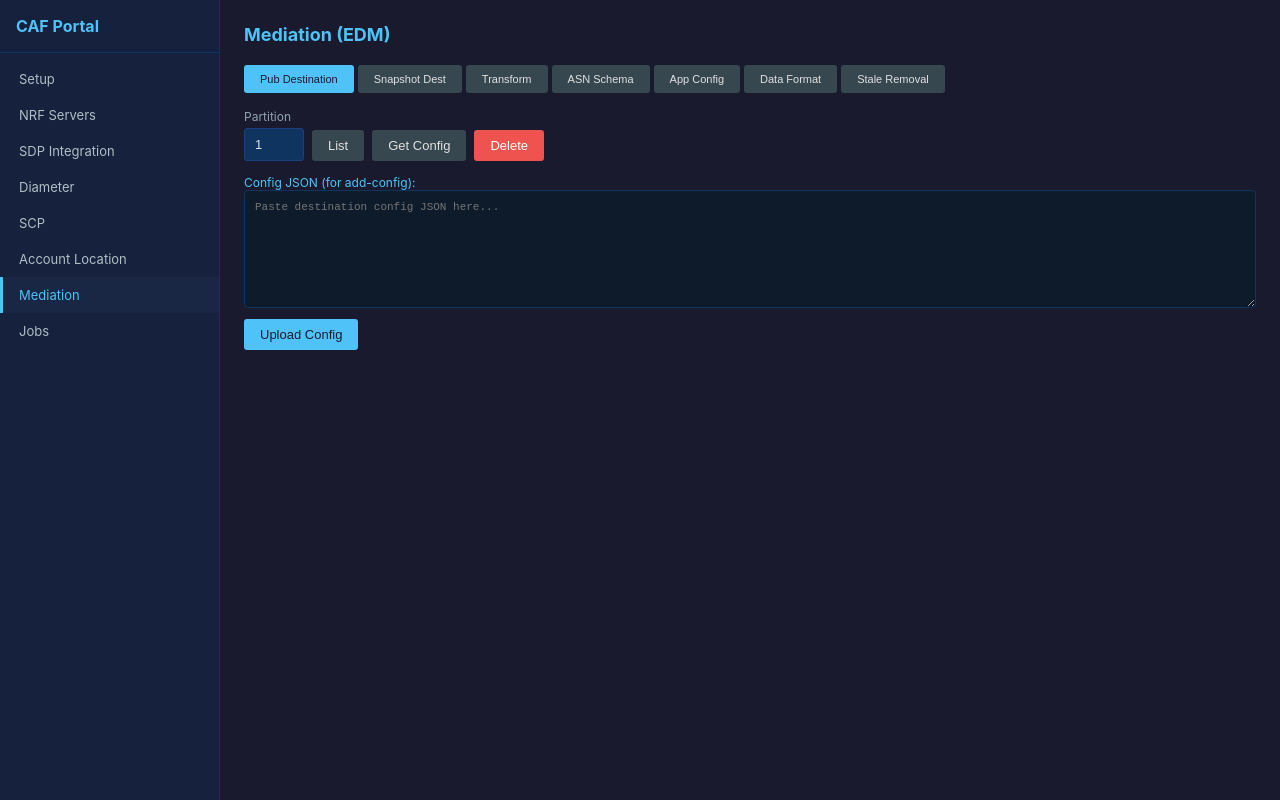
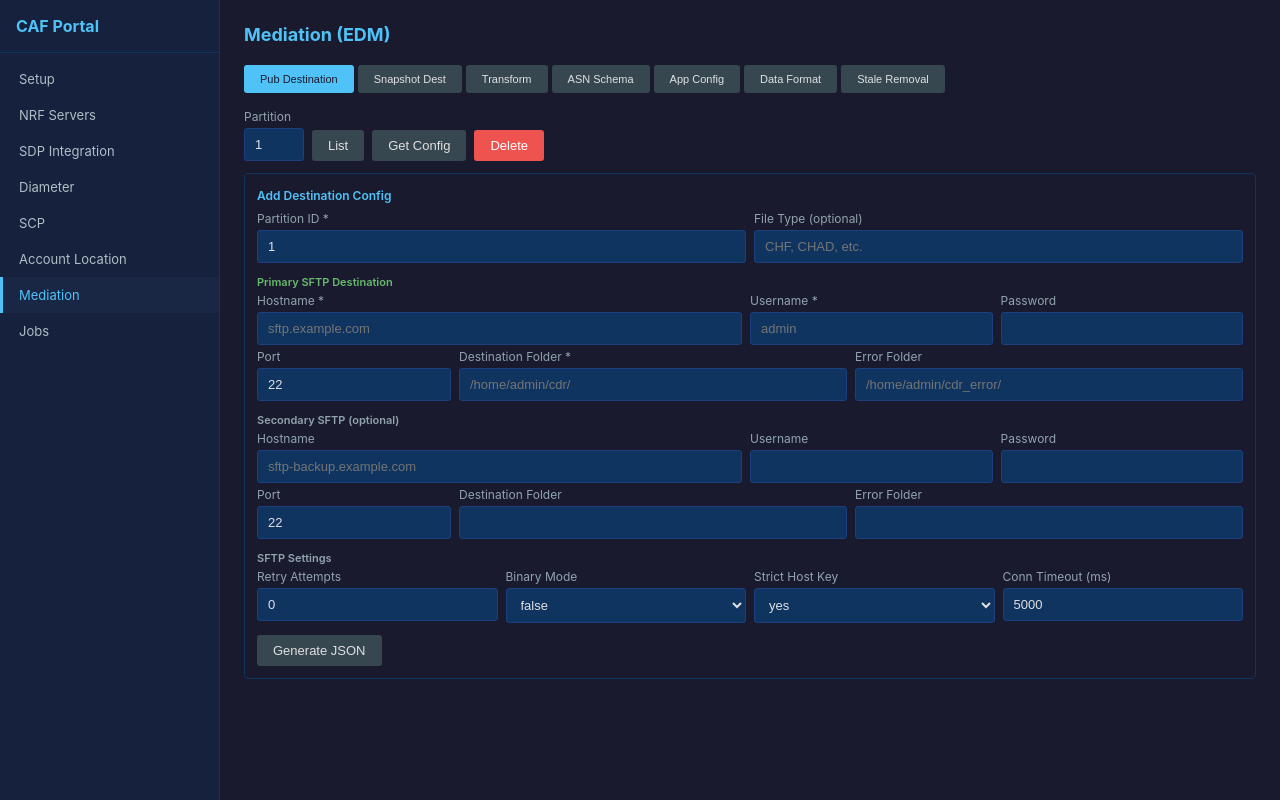
Before and after one commit to Sivanext2011/CAFAutomation, a React (Vite) app in the folder frontend/: page /mediation in a window 1280 px wide. Built offline with nearby package versions, Linux system fonts and the light colour scheme.

Commit message:
fix: Mediation Pub Destination - form-based input with Generate JSON for review before deploy

```diff
--- a/frontend/src/pages/MediationPage.tsx
+++ b/frontend/src/pages/MediationPage.tsx
@@ -10,7 +10,7 @@ import {
   edmStaleStatus, edmStaleRemove, edmStalePublish,
 } from '../api/client';
 
-type Tab = 'transform' | 'destination' | 'snapshot' | 'asn' | 'appconfig' | 'dataformat' | 'stale';
+type Tab = 'destination' | 'snapshot' | 'transform' | 'asn' | 'appconfig' | 'dataformat' | 'stale';
 
 export function MediationPage() {
   const navigate = useNavigate();
@@ -18,10 +18,30 @@ export function MediationPage() {
   const [loading, setLoading] = useState(false);
   const [output, setOutput] = useState('');
   const [popup, setPopup] = useState<{ type: 'success' | 'error'; message: string; jobId?: string } | null>(null);
+  const [jsonInput, setJsonInput] = useState('');
+
+  // Pub Destination form
+  const [partitionId, setPartitionId] = useState('1');
+  const [sftpHost, setSftpHost] = useState('');
+  const [sftpUser, setSftpUser] = useState('');
+  const [sftpPass, setSftpPass] = useState('');
+  const [sftpPort, setSftpPort] = useState('22');
+  const [sftpDestFolder, setSftpDestFolder] = useState('');
+  const [sftpErrFolder, setSftpErrFolder] = useState('');
+  const [secHost, setSecHost] = useState('');
+  const [secUser, setSecUser] = useState('');
+  const [secPass, setSecPass] = useState('');
+  const [secPort, setSecPort] = useState('22');
+  const [secDestFolder, setSecDestFolder] = useState('');
+  const [secErrFolder, setSecErrFolder] = useState('');
+  const [retryAttempts, setRetryAttempts] = useState('0');
+  const [binaryMode, setBinaryMode] = useState('false');
+  const [strictHost, setStrictHost] = useState('yes');
+  const [connTimeout, setConnTimeout] = useState('5000');
+  const [fileType, setFileType] = useState('');
 
   // Common
   const [partition, setPartition] = useState('1');
-  const [jsonInput, setJsonInput] = useState('');
   const [key, setKey] = useState('');
 
   // Transform
@@ -49,6 +69,46 @@ export function MediationPage() {
       else { setOutput(r.job?.stdout || 'Done'); if (r.job?.id) setPopup({ type: 'success', message: 'Success', jobId: r.job.id }); }
     } catch (e: any) { err(e); }
     setLoading(false);
+  }
+
+  function generateDestJson() {
+    if (!sftpHost || !sftpUser || !sftpDestFolder) {
+      setPopup({ type: 'error', message: 'Primary SFTP Host, User, and Destination Folder are required' });
+      return;
+    }
+    const config: any = {
+      sftp: {
+        commonConfig: {
+          sftpRetryAttempts: retryAttempts,
+          sftpBinaryMode: binaryMode,
+          sftpStrictHostKeyCheck: strictHost,
+          sftpConnectionTimeout: connTimeout,
+        },
+        partitionConfigs: [{
+          partitionId,
+          primaryDestination: {
+            sftpHostname: sftpHost,
+            sftpUserName: sftpUser,
+            sftpPassword: sftpPass,
+            sftpPortNumber: sftpPort,
+            sftpDestinationFolder: sftpDestFolder,
+            sftpErrorDestinationFolder: sftpErrFolder || sftpDestFolder + '_error',
+          },
+        }],
+      },
+    };
+    if (fileType) config.sftp.partitionConfigs[0].fileType = fileType;
+    if (secHost) {
+      config.sftp.partitionConfigs[0].secondaryDestination = {
+        sftpHostname: secHost,
+        sftpUserName: secUser || sftpUser,
+        sftpPassword: secPass || sftpPass,
+        sftpPortNumber: secPort,
+        sftpDestinationFolder: secDestFolder || sftpDestFolder,
+        sftpErrorDestinationFolder: secErrFolder || sftpErrFolder || sftpDestFolder + '_error',
+      };
+    }
+    setJsonInput(JSON.stringify(config, null, 2));
   }
 
   const tabs: { key: Tab; label: string }[] = [
@@ -79,7 +139,7 @@ export function MediationPage() {
       )}
 
       <div style={{ display: 'flex', gap: 4, marginBottom: 16, flexWrap: 'wrap' }}>
-        {tabs.map(t => <button key={t.key} className={`btn ${tab === t.key ? 'btn-primary' : 'btn-secondary'}`} style={{ fontSize: 11 }} onClick={() => { setTab(t.key); setOutput(''); }}>{t.label}</button>)}
+        {tabs.map(t => <button key={t.key} className={`btn ${tab === t.key ? 'btn-primary' : 'btn-secondary'}`} style={{ fontSize: 11 }} onClick={() => { setTab(t.key); setOutput(''); setJsonInput(''); }}>{t.label}</button>)}
       </div>
 
       {/* Publishing Destination */}
@@ -91,9 +151,63 @@ export function MediationPage() {
             <button className="btn btn-secondary" onClick={() => run(() => edmDestGet(partition))} disabled={loading}>Get Config</button>
             <button className="btn btn-danger" onClick={() => { if (confirm(`Delete config for partition ${partition}?`)) run(() => edmDestDelete(partition)); }} disabled={loading}>Delete</button>
           </div>
-          <label style={{ color: '#4fc3f7', fontSize: 12 }}>Config JSON (for add-config):</label>
-          <textarea value={jsonInput} onChange={e => setJsonInput(e.target.value)} rows={8} style={{ width: '100%', background: '#0d1b2a', color: '#e0e0e0', border: '1px solid #0f3460', borderRadius: 4, padding: 10, fontFamily: 'monospace', fontSize: 11, marginBottom: 8 }} placeholder="Paste destination config JSON here..." />
-          <button className="btn btn-primary" onClick={() => { try { run(() => edmDestAdd({ customerPartition: partition, payload: JSON.parse(jsonInput) })); } catch (e) { err(e); } }} disabled={loading || !jsonInput.trim()}>Upload Config</button>
+
+          {/* Form-based input */}
+          <div style={{ padding: 12, border: '1px solid #0f3460', borderRadius: 4, marginBottom: 12 }}>
+            <label style={{ color: '#4fc3f7', fontSize: 12, fontWeight: 600 }}>Add Destination Config</label>
+
+            <div style={{ display: 'grid', gridTemplateColumns: '1fr 1fr', gap: 8, marginTop: 8 }}>
+              <div className="form-group" style={{ margin: 0 }}><label>Partition ID *</label><input value={partitionId} onChange={e => setPartitionId(e.target.value)} /></div>
+              <div className="form-group" style={{ margin: 0 }}><label>File Type (optional)</label><input value={fileType} onChange={e => setFileType(e.target.value)} placeholder="CHF, CHAD, etc." /></div>
+            </div>
+
+            {/* Primary SFTP */}
+            <label style={{ color: '#66bb6a', fontSize: 11, fontWeight: 600, marginTop: 12, display: 'block' }}>Primary SFTP Destination</label>
+            <div style={{ display: 'grid', gridTemplateColumns: '2fr 1fr 1fr', gap: 8, marginTop: 4 }}>
+              <div className="form-group" style={{ margin: 0 }}><label>Hostname *</label><input value={sftpHost} onChange={e => setSftpHost(e.target.value)} placeholder="sftp.example.com" /></div>
+              <div className="form-group" style={{ margin: 0 }}><label>Username *</label><input value={sftpUser} onChange={e => setSftpUser(e.target.value)} placeholder="admin" /></div>
+              <div className="form-group" style={{ margin: 0 }}><label>Password</label><input type="password" value={sftpPass} onChange={e => setSftpPass(e.target.value)} /></div>
+            </div>
+            <div style={{ display: 'grid', gridTemplateColumns: '1fr 2fr 2fr', gap: 8, marginTop: 4 }}>
+              <div className="form-group" style={{ margin: 0 }}><label>Port</label><input value={sftpPort} onChange={e => setSftpPort(e.target.value)} /></div>
+              <div className="form-group" style={{ margin: 0 }}><label>Destination Folder *</label><input value={sftpDestFolder} onChange={e => setSftpDestFolder(e.target.value)} placeholder="/home/admin/cdr/" /></div>
+              <div className="form-group" style={{ margin: 0 }}><label>Error Folder</label><input value={sftpErrFolder} onChange={e => setSftpErrFolder(e.target.value)} placeholder="/home/admin/cdr_error/" /></div>
+            </div>
+
+            {/* Secondary SFTP */}
+            <label style={{ color: '#90a4ae', fontSize: 11, fontWeight: 600, marginTop: 12, display: 'block' }}>Secondary SFTP (optional)</label>
+            <div style={{ display: 'grid', gridTemplateColumns: '2fr 1fr 1fr', gap: 8, marginTop: 4 }}>
+              <div className="form-group" style={{ margin: 0 }}><label>Hostname</label><input value={secHost} onChange={e => setSecHost(e.target.value)} placeholder="sftp-backup.example.com" /></div>
+              <div className="form-group" style={{ margin: 0 }}><label>Username</label><input value={secUser} onChange={e => setSecUser(e.target.value)} /></div>
+              <div className="form-group" style={{ margin: 0 }}><label>Password</label><input type="password" value={secPass} onChange={e => setSecPass(e.target.value)} /></div>
+            </div>
+            <div style={{ display: 'grid', gridTemplateColumns: '1fr 2fr 2fr', gap: 8, marginTop: 4 }}>
+              <div className="form-group" style={{ margin: 0 }}><label>Port</label><input value={secPort} onChange={e => setSecPort(e.target.value)} /></div>
+              <div className="form-group" style={{ margin: 0 }}><label>Destination Folder</label><input value={secDestFolder} onChange={e => setSecDestFolder(e.target.value)} /></div>
+              <div className="form-group" style={{ margin: 0 }}><label>Error Folder</label><input value={secErrFolder} onChange={e => setSecErrFolder(e.target.value)} /></div>
+            </div>
+
+            {/* Common SFTP settings */}
+            <label style={{ color: '#90a4ae', fontSize: 11, fontWeight: 600, marginTop: 12, display: 'block' }}>SFTP Settings</label>
+            <div style={{ display: 'grid', gridTemplateColumns: '1fr 1fr 1fr 1fr', gap: 8, marginTop: 4 }}>
+              <div className="form-group" style={{ margin: 0 }}><label>Retry Attempts</label><input value={retryAttempts} onChange={e => setRetryAttempts(e.target.value)} /></div>
+              <div className="form-group" style={{ margin: 0 }}><label>Binary Mode</label><select value={binaryMode} onChange={e => setBinaryMode(e.target.value)}><option value="false">false</option><option value="true">true</option></select></div>
+              <div className="form-group" style={{ margin: 0 }}><label>Strict Host Key</label><select value={strictHost} onChange={e => setStrictHost(e.target.value)}><option value="yes">yes</option><option value="no">no</option></select></div>
+              <div className="form-group" style={{ margin: 0 }}><label>Conn Timeout (ms)</label><input value={connTimeout} onChange={e => setConnTimeout(e.target.value)} /></div>
+            </div>
+
+            <button className="btn btn-secondary" onClick={generateDestJson} style={{ marginTop: 12 }}>Generate JSON</button>
+          </div>
+
+          {/* Generated JSON for review */}
+          {jsonInput && (
+            <div style={{ marginBottom: 12 }}>
+              <label style={{ color: '#4fc3f7', fontSize: 12 }}>Generated JSON (editable — review before deploy):</label>
+              <textarea value={jsonInput} onChange={e => setJsonInput(e.target.value)} rows={10} style={{ width: '100%', background: '#0d1b2a', color: '#e0e0e0', border: '1px solid #0f3460', borderRadius: 4, padding: 10, fontFamily: 'monospace', fontSize: 11, marginBottom: 8 }} />
+              <button className="btn btn-primary" onClick={() => { try { run(() => edmDestAdd({ customerPartition: partitionId, payload: JSON.parse(jsonInput) })); } catch (e) { err(e); } }} disabled={loading}>Deploy Config</button>
+            </div>
+          )}
+
           {output && <div className="console" style={{ whiteSpace: 'pre-wrap', marginTop: 12 }}>{output}</div>}
         </div>
       )}
@@ -105,11 +219,11 @@ export function MediationPage() {
             <div className="form-group" style={{ margin: 0 }}><label>Partition</label><input value={partition} onChange={e => setPartition(e.target.value)} style={{ width: 60 }} /></div>
             <button className="btn btn-secondary" onClick={() => run(() => edmSnapshotDestList(partition))} disabled={loading}>List</button>
             <button className="btn btn-secondary" onClick={() => run(() => edmSnapshotDestGet(partition))} disabled={loading}>Get Config</button>
-            <button className="btn btn-danger" onClick={() => { if (confirm(`Delete snapshot config for partition ${partition}?`)) run(() => edmSnapshotDestDelete(partition)); }} disabled={loading}>Delete</button>
+            <button className="btn btn-danger" onClick={() => { if (confirm(`Delete?`)) run(() => edmSnapshotDestDelete(partition)); }} disabled={loading}>Delete</button>
           </div>
-          <label style={{ color: '#4fc3f7', fontSize: 12 }}>Config JSON (for add-config):</label>
-          <textarea value={jsonInput} onChange={e => setJsonInput(e.target.value)} rows={8} style={{ width: '100%', background: '#0d1b2a', color: '#e0e0e0', border: '1px solid #0f3460', borderRadius: 4, padding: 10, fontFamily: 'monospace', fontSize: 11, marginBottom: 8 }} placeholder="Paste snapshot destination config JSON here..." />
-          <button className="btn btn-primary" onClick={() => { try { run(() => edmSnapshotDestAdd({ customerPartition: partition, payload: JSON.parse(jsonInput) })); } catch (e) { err(e); } }} disabled={loading || !jsonInput.trim()}>Upload Config</button>
+          <label style={{ color: '#4fc3f7', fontSize: 12 }}>Config JSON:</label>
+          <textarea value={jsonInput} onChange={e => setJsonInput(e.target.value)} rows={8} style={{ width: '100%', background: '#0d1b2a', color: '#e0e0e0', border: '1px solid #0f3460', borderRadius: 4, padding: 10, fontFamily: 'monospace', fontSize: 11, marginBottom: 8 }} placeholder="Paste snapshot destination config JSON..." />
+          <button className="btn btn-primary" onClick={() => { try { run(() => edmSnapshotDestAdd({ customerPartition: partition, payload: JSON.parse(jsonInput) })); } catch (e) { err(e); } }} disabled={loading || !jsonInput.trim()}>Upload</button>
           {output && <div className="console" style={{ whiteSpace: 'pre-wrap', marginTop: 12 }}>{output}</div>}
         </div>
       )}
@@ -144,13 +258,13 @@ export function MediationPage() {
       {tab === 'asn' && (
         <div>
           <div style={{ display: 'flex', gap: 8, marginBottom: 12 }}>
-            <button className="btn btn-secondary" onClick={() => run(edmAsnList)} disabled={loading}>List Schemas</button>
+            <button className="btn btn-secondary" onClick={() => run(edmAsnList)} disabled={loading}>List</button>
             <button className="btn btn-secondary" onClick={() => run(edmAsnGetAll)} disabled={loading}>Get All</button>
           </div>
           <div style={{ padding: 12, border: '1px solid #0f3460', borderRadius: 4, marginBottom: 12, maxWidth: 500 }}>
             <label style={{ color: '#ef5350', fontSize: 12, fontWeight: 600 }}>Delete Schema</label>
-            <div className="form-group" style={{ marginTop: 8 }}><label>Schema Name</label><input value={key} onChange={e => setKey(e.target.value)} placeholder="com.ericsson.bss.sys.event.schema.BssfChfCdrAsn1_1.0.0" /></div>
-            <button className="btn btn-danger" onClick={() => { if (key && confirm(`Delete schema ${key}?`)) run(() => edmAsnDelete({ schemaName: key })); }} disabled={loading || !key}>Delete</button>
+            <div className="form-group" style={{ marginTop: 8 }}><label>Schema Name</label><input value={key} onChange={e => setKey(e.target.value)} placeholder="com.ericsson.bss..." /></div>
+            <button className="btn btn-danger" onClick={() => { if (key && confirm(`Delete ${key}?`)) run(() => edmAsnDelete({ schemaName: key })); }} disabled={loading || !key}>Delete</button>
           </div>
           {output && <div className="console" style={{ whiteSpace: 'pre-wrap' }}>{output}</div>}
         </div>
@@ -160,15 +274,15 @@ export function MediationPage() {
       {tab === 'appconfig' && (
         <div>
           <div style={{ display: 'flex', gap: 8, marginBottom: 12, alignItems: 'flex-end' }}>
-            <div className="form-group" style={{ margin: 0 }}><label>Key (optional)</label><input value={key} onChange={e => setKey(e.target.value)} placeholder="eventPublishingEndPoint" style={{ width: 200 }} /></div>
-            <button className="btn btn-secondary" onClick={() => run(() => edmAppConfigGet(key || undefined))} disabled={loading}>Get Pub Config</button>
-            <button className="btn btn-secondary" onClick={() => run(() => edmSnapshotAppConfigGet(key || undefined))} disabled={loading}>Get Snapshot Config</button>
+            <div className="form-group" style={{ margin: 0 }}><label>Key</label><input value={key} onChange={e => setKey(e.target.value)} placeholder="eventPublishingEndPoint" style={{ width: 200 }} /></div>
+            <button className="btn btn-secondary" onClick={() => run(() => edmAppConfigGet(key || undefined))} disabled={loading}>Get Pub</button>
+            <button className="btn btn-secondary" onClick={() => run(() => edmSnapshotAppConfigGet(key || undefined))} disabled={loading}>Get Snapshot</button>
           </div>
-          <label style={{ color: '#4fc3f7', fontSize: 12 }}>Update JSON:</label>
-          <textarea value={jsonInput} onChange={e => setJsonInput(e.target.value)} rows={4} style={{ width: '100%', background: '#0d1b2a', color: '#e0e0e0', border: '1px solid #0f3460', borderRadius: 4, padding: 10, fontFamily: 'monospace', fontSize: 11, marginBottom: 8 }} placeholder='{"key": "eventPublishingEndPoint", "value": "SFTP"}' />
+          <label style={{ color: '#4fc3f7', fontSize: 12 }}>Update:</label>
+          <textarea value={jsonInput} onChange={e => setJsonInput(e.target.value)} rows={3} style={{ width: '100%', background: '#0d1b2a', color: '#e0e0e0', border: '1px solid #0f3460', borderRadius: 4, padding: 10, fontFamily: 'monospace', fontSize: 11, marginBottom: 8 }} placeholder='{"key": "eventPublishingEndPoint", "value": "SFTP"}' />
           <div style={{ display: 'flex', gap: 8 }}>
-            <button className="btn btn-primary" onClick={() => { try { run(() => edmAppConfigUpdate(JSON.parse(jsonInput))); } catch (e) { err(e); } }} disabled={loading || !jsonInput.trim()}>Update Pub Config</button>
-            <button className="btn btn-primary" onClick={() => { try { run(() => edmSnapshotAppConfigUpdate(JSON.parse(jsonInput))); } catch (e) { err(e); } }} disabled={loading || !jsonInput.trim()}>Update Snapshot Config</button>
+            <button className="btn btn-primary" onClick={() => { try { run(() => edmAppConfigUpdate(JSON.parse(jsonInput))); } catch (e) { err(e); } }} disabled={loading || !jsonInput.trim()}>Update Pub</button>
+            <button className="btn btn-primary" onClick={() => { try { run(() => edmSnapshotAppConfigUpdate(JSON.parse(jsonInput))); } catch (e) { err(e); } }} disabled={loading || !jsonInput.trim()}>Update Snapshot</button>
           </div>
           {output && <div className="console" style={{ whiteSpace: 'pre-wrap', marginTop: 12 }}>{output}</div>}
         </div>
@@ -177,9 +291,9 @@ export function MediationPage() {
       {/* Data Format */}
       {tab === 'dataformat' && (
         <div>
-          <button className="btn btn-secondary" onClick={() => run(edmDataFormatGet)} disabled={loading} style={{ marginBottom: 12 }}>Get Current Config</button>
+          <button className="btn btn-secondary" onClick={() => run(edmDataFormatGet)} disabled={loading} style={{ marginBottom: 12 }}>Get Current</button>
           <label style={{ color: '#4fc3f7', fontSize: 12 }}>Update JSON:</label>
-          <textarea value={jsonInput} onChange={e => setJsonInput(e.target.value)} rows={8} style={{ width: '100%', background: '#0d1b2a', color: '#e0e0e0', border: '1px solid #0f3460', borderRadius: 4, padding: 10, fontFamily: 'monospace', fontSize: 11, marginBottom: 8 }} placeholder="Paste data format config JSON..." />
+          <textarea value={jsonInput} onChange={e => setJsonInput(e.target.value)} rows={8} style={{ width: '100%', background: '#0d1b2a', color: '#e0e0e0', border: '1px solid #0f3460', borderRadius: 4, padding: 10, fontFamily: 'monospace', fontSize: 11, marginBottom: 8 }} placeholder="Paste data format config..." />
           <button className="btn btn-primary" onClick={() => { try { run(() => edmDataFormatUpdate(JSON.parse(jsonInput))); } catch (e) { err(e); } }} disabled={loading || !jsonInput.trim()}>Update</button>
           {output && <div className="console" style={{ whiteSpace: 'pre-wrap', marginTop: 12 }}>{output}</div>}
         </div>
```
